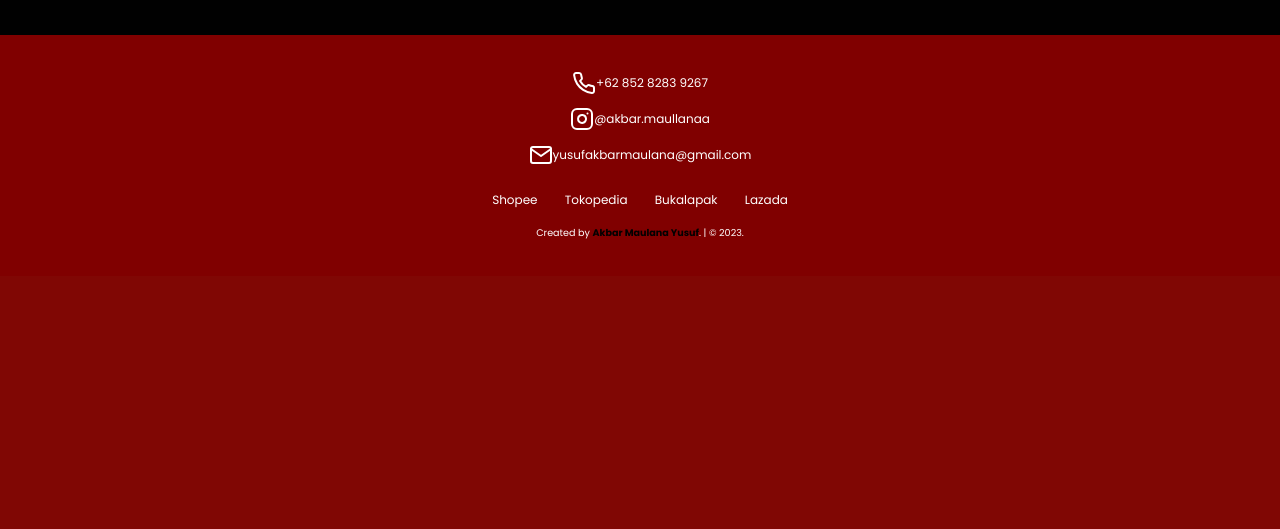
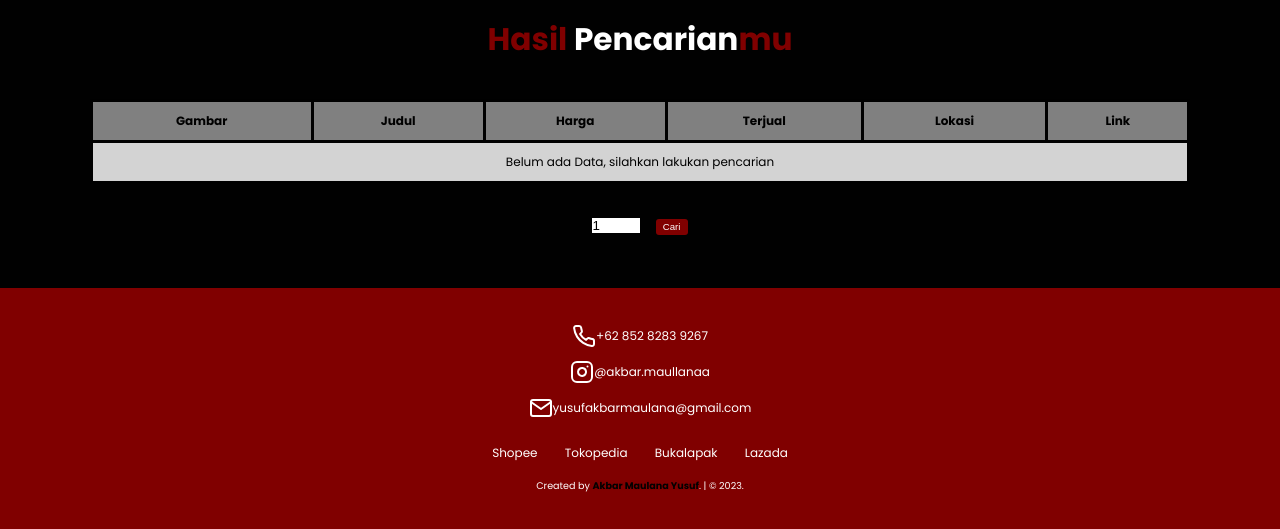
Before and after one commit to IBlackCityI/scraping_python, a Flask app: template templates/index.html in a window 1280 px wide. Shown: the part 801-1330 px from the top of the page. Before the commit the page ends 1040 px from the top, so only its background shows below. Run offline with Flask 3, Linux system fonts and the light colour scheme; the template is opened without the code that fills it, so the values that code supplies are empty.

Commit message:
Fix(Table)

```diff
--- a/app.py
+++ b/app.py
@@ -5,15 +5,6 @@ from sqlalchemy import (
     String,
     Table,
     inspect,
-    create_engine,
-    insert,
-    select,
-    text,
-    func,
-    ForeignKey,
-    Float,
-    DateTime,
-    Identity,
 )
 
 import uuid
@@ -24,14 +15,7 @@ from sqlalchemy.exc import IntegrityError
 from utils import get_engine, run_query
 from flask import Flask, request, render_template
 
-# from image import image_bp
 from home import home_bp
-# from auth import signup_bp, signin_bp
-# from product_list import product_bp, category_bp
-# from product_detail import details_bp, cart_bp
-# from cart import address_bp, shipping_bp, order_bp
-# from profil_page import user_bp
-# from admin_page import get_orders_bp, create_product_bp, update_product_bp, delete_product_bp, create_category_bp, update_category_bp, delete_category_bp, get_sales_bp
 
 from flask_cors import CORS
 
@@ -43,132 +27,7 @@ def create_app():
 
     CORS(app)
 
-    # @app.route('/home')
-    # def index():
-    #     return render_template('index.html')
-
     engine = get_engine()
-
-    # if not inspect(engine).has_table("users"):
-    #     meta = MetaData()
-    #     Table(
-    #         "users",
-    #         meta,
-    #         Column("id", Integer, primary_key=True),
-    #         Column("name", String, nullable=False),
-    #         Column("email", String, nullable=False),
-    #         Column("password", String, nullable=False),
-    #         Column("phone_number", String, nullable=False),
-    #         Column("type", String, nullable=False),
-    #         Column("token", String),
-    #         Column("balance", Integer, nullable=False, server_default="0"),
-    #         Column("reguler", Integer, nullable=False, server_default="0"),
-    #         Column("next_day", Integer, nullable=False, server_default="0"),
-    #         Column("created_at", DateTime, nullable=False, server_default=func.now()),
-    #         Column("update_at", DateTime),
-    #         Column("deleted_at", DateTime),
-    #     )
-    #     meta.create_all(engine)
-
-    # #Insert Admin into Table
-    # run_query(f"INSERT INTO users(name,email,password,phone_number,type) VALUES('Admin','admin@gmail.com','Admin123','085253545556','seller') ON CONFLICT DO NOTHING", commit=True)
-    # #Insert Admin into Table
-
-    # if not inspect(engine).has_table("address"):
-    #     meta = MetaData()
-    #     Table(
-    #         "address",
-    #         meta,
-    #         Column("id", Integer, primary_key=True),
-    #         Column("email", String),
-    #         Column("name", String),
-    #         Column("phone_number", String),
-    #         Column("address", String),
-    #         Column("city", String)
-    #     )
-    #     meta.create_all(engine)
-
-    # #Insert Address into Table
-    # run_query(f"INSERT INTO address VALUES(1,'blackcity@gmail.com','Kantor','085212345678','Jln. in aja dulu, lama lama juga nyaman','Jaksel') ON CONFLICT DO NOTHING", commit=True)
-    # #Insert Address into Table
-
-    # if not inspect(engine).has_table("cart"):
-    #     meta = MetaData()
-    #     Table(
-    #         "cart",
-    #         meta,
-    #         Column("email", String),
-    #         Column("id", String),
-    #         Column("size", String),
-    #         Column("price", Integer),
-    #         Column("amount", Integer),
-    #     )
-    #     meta.create_all(engine)
-
-    # if not inspect(engine).has_table("orders"):
-    #     meta = MetaData()
-    #     Table(
-    #         "orders",
-    #         meta,
-    #         Column("id", String),
-    #         Column("email", String),
-    #         Column("product_id", String),
-    #         Column("size", String),
-    #         Column("price", Integer),
-    #         Column("amount", Integer),
-    #         Column("name_add", String),
-    #         Column("phone_number", String),
-    #         Column("address", String),
-    #         Column("city", String),
-    #         Column("shipping_method", String),
-    #         Column("created_at", DateTime)
-    #     )
-    #     meta.create_all(engine)
-
-    # if not inspect(engine).has_table("banner"):
-    #     meta = MetaData()
-    #     Table(
-    #         "banner",
-    #         meta,
-    #         Column("id", String, nullable=False),
-    #         Column("image", String, nullable=False),
-    #         Column("title", String, primary_key=True)
-    #     )
-    #     meta.create_all(engine)
-
-    # #Insert Banner into Table
-    # banner1 = uuid.uuid4()
-    # run_query(f"INSERT INTO banner VALUES('{banner1}','/images/banner/Banner1.jpeg','Banner Cover') ON CONFLICT DO NOTHING", commit=True)
-
-    # banner2 = uuid.uuid4()
-    # run_query(f"INSERT INTO banner VALUES('{banner2}','/images/banner/Banner2.jpeg','Banner Significant Event') ON CONFLICT DO NOTHING", commit=True)
-    # #Insert Banner into Table
-
-    # if not inspect(engine).has_table("categories"):
-    #     meta = MetaData()
-    #     Table(
-    #         "categories",
-    #         meta,
-    #         Column("id", Integer),
-    #         Column("image", String),
-    #         Column("title", String, primary_key=True),
-    #         Column("created_at", DateTime, nullable=False, server_default=func.now()),
-    #         Column("update_at", DateTime),
-    #         Column("deleted_at", DateTime),
-    #     )
-    #     meta.create_all(engine)
-
-    # #Insert Categories into Table
-    # # category1 = uuid.uuid4()
-    # run_query(f"INSERT INTO categories VALUES(1,'/images/categories/top.jpeg','TOP',current_timestamp,NULL,NULL) ON CONFLICT DO NOTHING", commit=True)
-    # # category2 = uuid.uuid4()
-    # run_query(f"INSERT INTO categories VALUES(2,'/images/categories/bottom.jpeg','BOTTOM',current_timestamp,NULL,NULL) ON CONFLICT DO NOTHING", commit=True)
-    # # category3 = uuid.uuid4()
-    # run_query(f"INSERT INTO categories VALUES(3,'/images/categories/footwear.jpeg','FOOTWEAR',current_timestamp,NULL,NULL) ON CONFLICT DO NOTHING", commit=True)
-    # # category4 = uuid.uuid4()
-    # run_query(f"INSERT INTO categories VALUES(4,'/images/categories/accessories.jpeg','ACCESSORIES',current_timestamp,NULL,NULL) ON CONFLICT DO NOTHING", commit=True)
-    # run_query(f"INSERT INTO categories VALUES(5,'/images/categories/sets.jpg','SETS',current_timestamp,current_timestamp,current_timestamp) ON CONFLICT DO NOTHING", commit=True)
-    # #Insert Categories into Table
 
     if not inspect(engine).has_table("product"):
         meta = MetaData()
@@ -186,30 +45,6 @@ def create_app():
         )
         meta.create_all(engine)
 
-    # if not inspect(engine).has_table("pages"):
-    #     meta = MetaData()
-    #     Table(
-    #         "pages",
-    #         meta,
-    #         Column("keyword", String),
-    #         Column("page", String),
-    #     )
-    #     meta.create_all(engine)
-
-
-    # # run_query(f"INSERT INTO pages VALUES('','0') ON CONFLICT DO NOTHING;", commit=True)
-
-    # #Insert Product into Table
-    # product1 = uuid.uuid4()
-    # run_query(f"INSERT INTO product VALUES('{product1}','gambar1','Kids Tshirt Cartoon Baby Bus',80000,2,'Kota Depok','link1') ON CONFLICT DO NOTHING", commit=True)
-    # product2 = uuid.uuid4()
-    # run_query(f"INSERT INTO product VALUES('{product2}','gambar2','Vans Black n White',80000,92,'Kota Bekasi','link2') ON CONFLICT DO NOTHING", commit=True)
-    # product3 = uuid.uuid4()
-    # run_query(f"INSERT INTO product VALUES('{product3}','gambar3','Jeans Denim Man Black',250000,45,'Jakarta Utara','link3') ON CONFLICT DO NOTHING", commit=True)
-    # product4 = uuid.uuid4()
-    # run_query(f"INSERT INTO product VALUES('{product4}','gambar4','Rolex Watch Ruby For Men',250000,39,'Makassar','link4') ON CONFLICT DO NOTHING", commit=True)
-    # #Insert Product into Table
-
     blueprints = [home_bp]
 
     for bp in blueprints:
--- a/static/css/style.css
+++ b/static/css/style.css
@@ -179,6 +179,79 @@ body {
   cursor: pointer;
 }
 
+/* Tabel */
+
+.tabel {
+  padding: 1.4rem 7%;
+}
+
+.tabel h2 {
+  text-align: center;
+  font-size: 2.6rem;
+  margin-bottom: 3rem;
+}
+
+.tabel h2 span {
+  color: var(--primary);
+}
+
+.table {
+  border-collapse: collapse;
+  width: 100%;
+  border: 3px solid black;
+  padding-top: 20px;
+  max-height: 400px;
+  overflow-y: auto;
+}
+
+.table thead {
+  color: black;
+  border-bottom: 3px solid black;
+}
+
+.table th {
+  padding: 10px;
+  background-color: gray;
+  border-right: 3px solid black;
+}
+
+.table tbody {
+  background-color: lightgray;
+}
+
+.table tr {
+  border-bottom: 1px solid black;
+}
+
+.table td {
+  padding: 10px;
+  border-right: 1px solid black;
+  color: black;
+  text-align: center;
+}
+
+/* Tabel */
+
+/* Pagination */
+
+.pagination {
+  padding: 1.4rem 7%;
+  text-align: center;
+}
+
+.pagination .search-button {
+  padding: 0.2rem 0.6rem; /* Menambahkan lebar dan tinggi tombol */
+  font-size: 0.8rem;
+  color: #fff;
+  background-color: var(--primary);
+  border: none;
+  border-radius: 3px;
+  margin-left: 1rem; /* Mengatur jarak antara input dan tombol */
+  cursor: pointer;
+}
+
+/* Pagination */
+
 /* Footer */
 footer {
   background-color: #800000;
--- a/static/js/script.js
+++ b/static/js/script.js
@@ -31,3 +31,45 @@ function submitForm() {
       console.error("Error:", error);
     });
 }
+
+// Table Body
+function updateTable(data) {
+  const tbody = document.querySelector("table tbody");
+
+  // Clear the existing tbody content
+  tbody.innerHTML = "";
+
+  if (data.length === 0) {
+    // Handle the case when no data is available
+    const noDataRow = document.createElement("tr");
+    noDataRow.innerHTML = '<td colspan="6">No data available</td>';
+    tbody.appendChild(noDataRow);
+  } else {
+    // Loop through the response data and create table rows
+    data.forEach((item) => {
+      const row = document.createElement("tr");
+      row.innerHTML = `
+        <td><img src="${item.image}" alt="Product Image"></td>
+        <td>${item.title}</td>
+        <td>${item.price}</td>
+        <td>${item.sold}</td>
+        <td>${item.location}</td>
+        <td><a href="${item.link}" target="_blank">View Product</a></td>
+      `;
+
+      // Append the row to the tbody
+      tbody.appendChild(row);
+    });
+  }
+}
+
+// Add Comma Every 3 Digits of Price
+var priceElements = document.querySelectorAll(".price");
+
+// Loop through each element and format the price
+priceElements.forEach(function (element) {
+  var rawPrice = parseFloat(element.getAttribute("data-raw-price"));
+  var formattedPrice = rawPrice.toLocaleString("id-ID"); // 'id-ID' for Indonesian Rupiah formatting
+
+  element.textContent = "Rp" + formattedPrice;
+});
--- a/templates/index.html
+++ b/templates/index.html
@@ -49,25 +49,92 @@
     <section class="hero" id="home">
       <main class="content">
         <h1>Mari Berbelanja <span>Dimanapun Kapanpun</span></h1>
+        <br>
         <div class="search-bar">
           <input type="search" id="search-bar" placeholder="Cari produk..." />
           <button class="search-button" onclick="submitForm()">Cari</button>
         </div>
+      </main>
+    </section>
+
+    <!-- Hero Section end -->
+
+    <!-- Tabel Section Start -->
+
+    <section id="tabel" class="tabel">
+
+      <h2><span>Hasil</span> Pencarian<span>mu</span></h2>
+
+      <div class="table-container">
+        <table class="table" id="productTable">
+          <thead>
+            <tr>
+              <th>Gambar</th>
+              <th>Judul</th>
+              <th>Harga</th>
+              <th>Terjual</th>
+              <th>Lokasi</th>
+              <th>Link</th>
+            </tr>
+          </thead>
+          <tbody id="tableBody">
+            {% if data %} {% for item in data %}
+            <tr>
+              <td>
+                <img
+                  src="{% if item.image == 'n' %} {{ url_for('static', filename='/images/default.png') }} {% else %} {{ item.image }} {% endif %}"
+                  alt="{{ item.image }}"
+                  width="100"
+                />
+              </td>
+              <td>{{ item.title }}</td>
+              <td>
+                <span class="price" data-raw-price="{{ item.price }}"
+                  >{{ item.price}}</span
+                >
+              </td>
+              <td>{{ item.sold }}</td>
+              <td>{{ item.location }}</td>
+              <td>
+                <a href="{{ item.link }}">
+                  <img
+                    src="{% if item.source == 'BUKALAPAK' %} {{ url_for('static', filename='/images/bukalapak.png') }} {% elif item.source == 'SHOPEE' %} {{ url_for('static', filename='/images/shopee.png') }} {% elif item.source == 'TOKOPEDIA' %} {{ url_for('static', filename='/images/tokopedia.png') }} {% elif item.source == 'LAZADA' %} {{ url_for('static', filename='/images/lazada.png') }} {% elif item.image == 'n' %} {{ url_for('static', filename='/images/default.png') }} {% else %} {{ url_for('static', filename='/images/default.png') }} {% endif %}"
+                    alt="{{ item.source }}"
+                    width="100"
+                  />
+                </a>
+              </td>
+            </tr>
+            {% endfor %} {% else %}
+            <tr>
+              <td colspan="6">Belum ada Data, silahkan lakukan pencarian</td>
+            </tr>
+            {% endif %}
+          </tbody>
+        </table>
         <div>
+
+    </section>
+
+    <!-- Tabel Section End -->
+
+    <!-- Pagination Section Start -->
+
+    <section id="pagination" class="pagination">
             <input
               type="number"
               id="page"
               name="page"
               min="1"
-            max="100"
+              max="17"
               step="1"
               value="1"
             />
-        </div>
-      </main>
+
+          <button class="search-button" onclick="submitForm()">Cari</button>
     </section>
 
-    <!-- Hero Section end -->
+    <!-- Pagination Section Start -->
 
     <!-- Footer start -->
     <footer id="footer">
@@ -94,12 +161,10 @@
     </footer>
     <!-- Footer end -->
 
-    <!-- Feather Icons -->
+    <!-- My Javascript -->
+    <script src="{{ url_for('static',filename='/js/script.js') }}"></script>
     <script>
       feather.replace();
     </script>
-
-    <!-- My Javascript -->
-    <script src="{{ url_for('static',filename='/js/script.js') }}"></script>
   </body>
 </html>
```
Also changed, not shown: other parts of static/css/style.css (+57 -5 lines), home.py (+150 -135 lines). Lines whose indentation alone changed are shown as unchanged.
